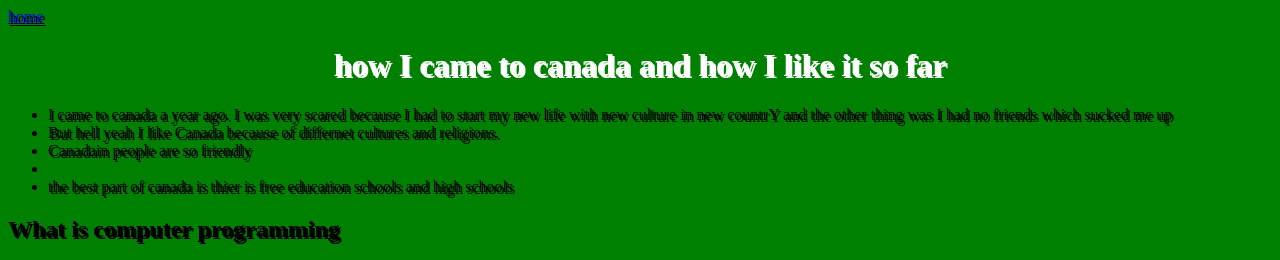
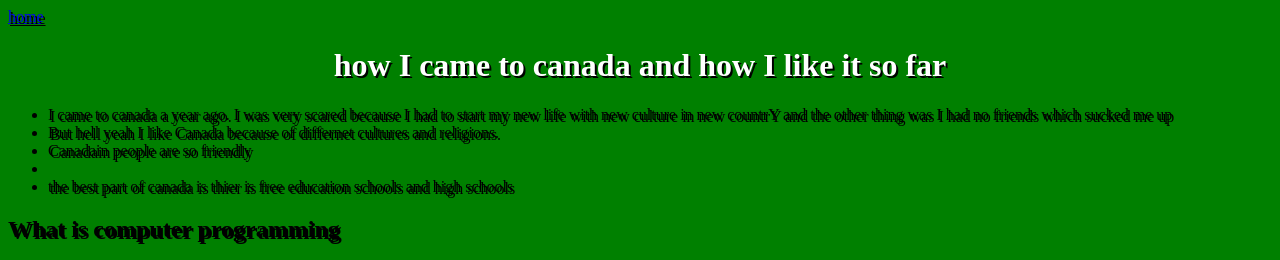
Before and after one commit to kashish0214/ks, a plain HTML site: page Pages/aboutme.html in a window 1280 px wide. Shown: the top 260 px of the page. Drawn offline with Linux system fonts and the light colour scheme.

Commit message:
shadow sinline style

```diff
--- a/css.css
+++ b/css.css
@@ -7,7 +7,7 @@ body {
 h1 {
     color: white;
     text-align: center;
-    text-shadow: 2px 2px;
+
     text-decoration-color: pink;
 }
 
```
Also changed, not shown: Pages/contactme.html (+1 -1 lines).
